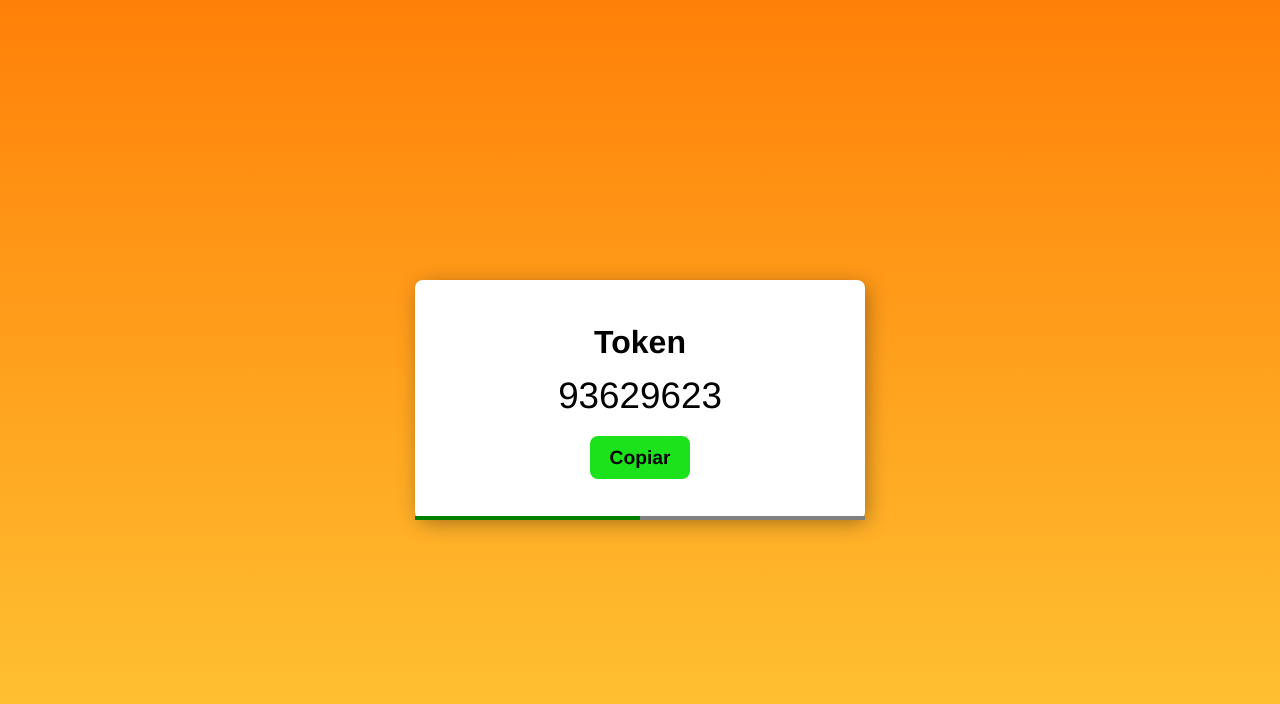
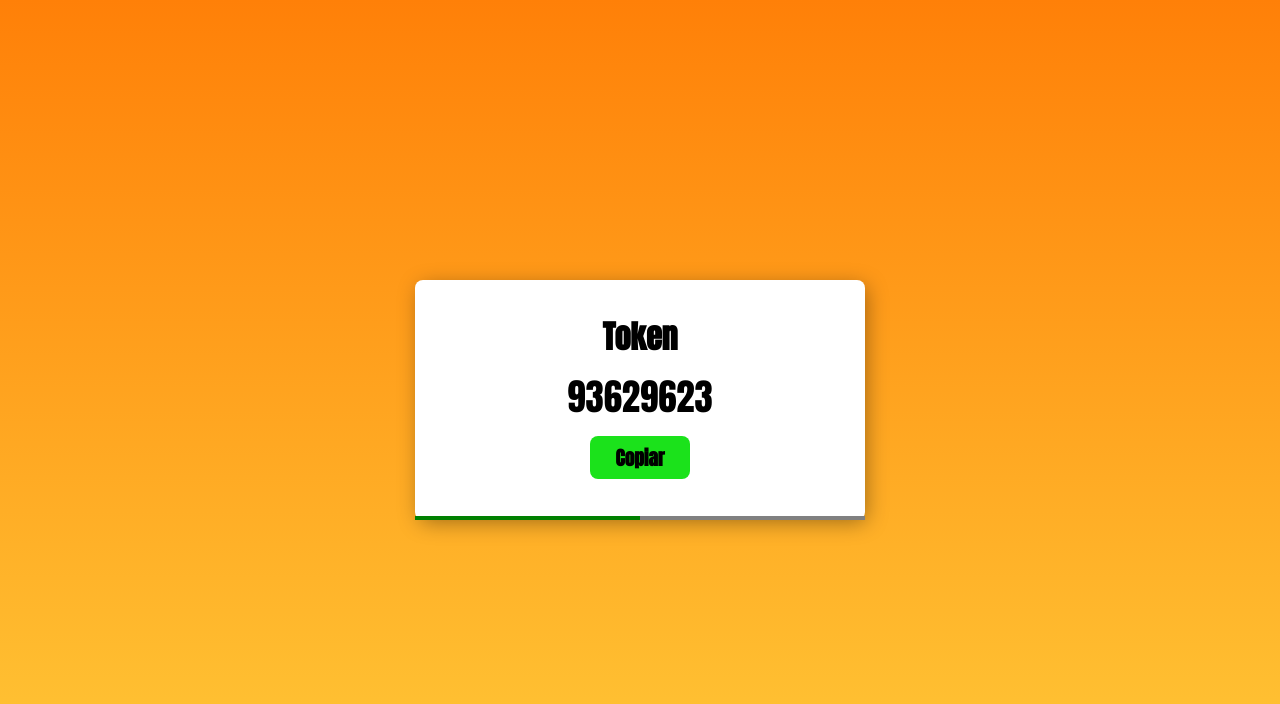
Before and after one commit to DaniRiverol/token-generator, a plain HTML site: page index.html in a window 1280 px wide. Drawn offline with nearby package versions, Linux system fonts and the light colour scheme.

Commit message:
Update style.css

```diff
--- a/css/style.css
+++ b/css/style.css
@@ -3,7 +3,7 @@
 * {
   padding: 0;
   margin: 0;
-  font-family: 'Helvetica', sans-serif;
+  font-family: 'Anton', sans-serif;
   list-style: none;
 }
 .btn {
```
